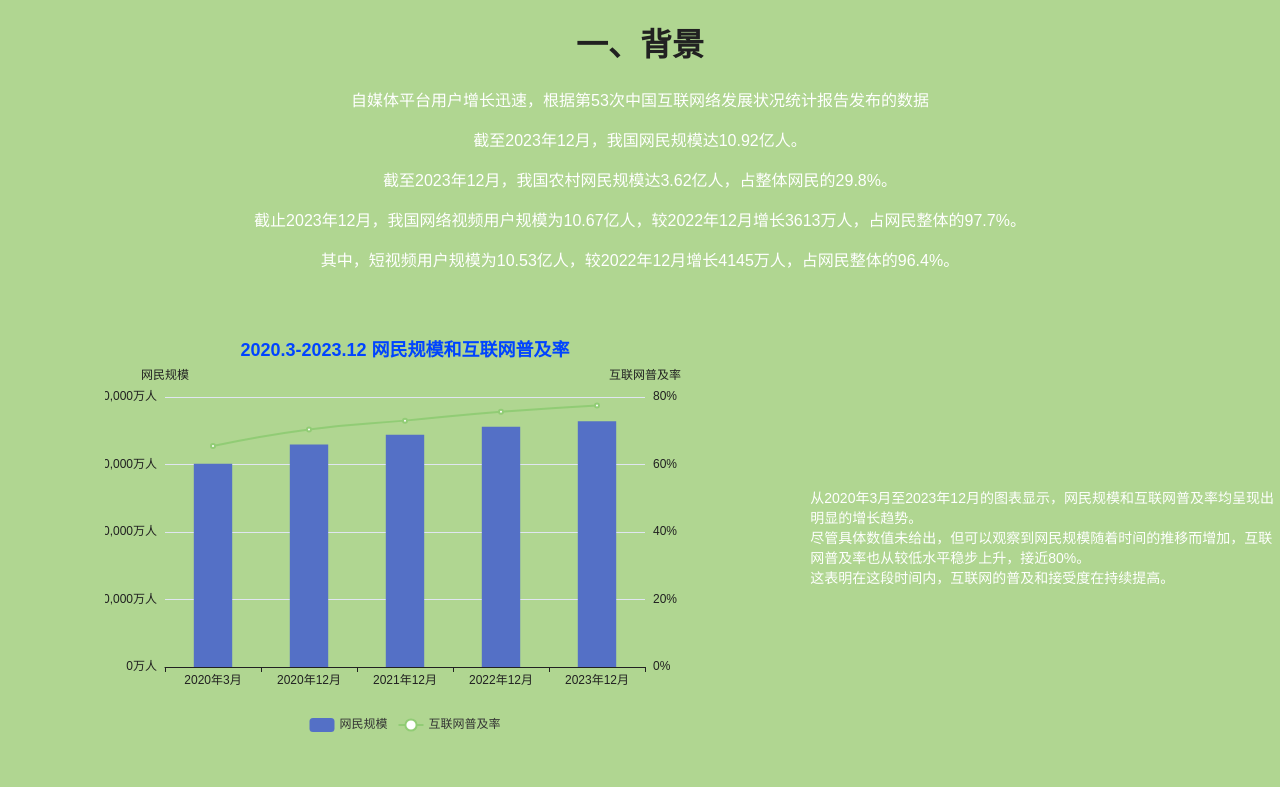
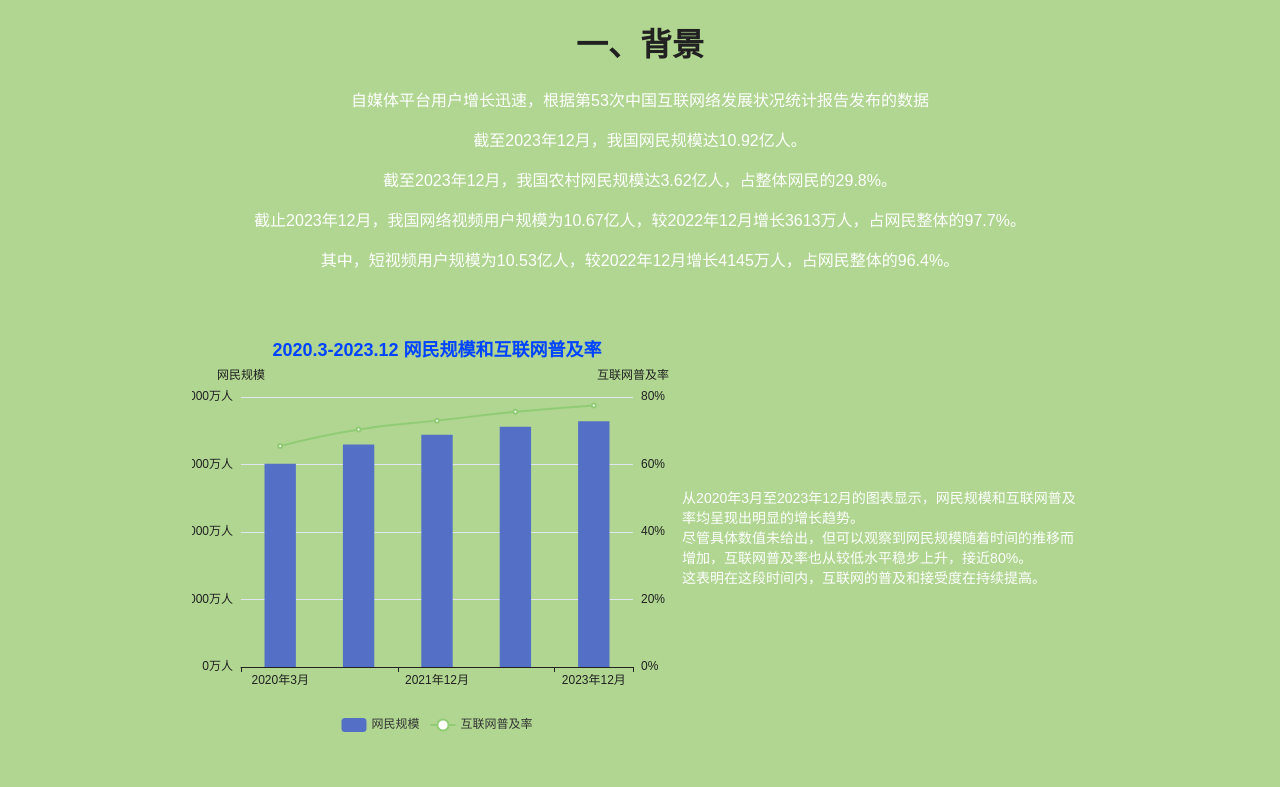
Before and after one commit to xxxyixuan/news, a Vue app: page / in a window 1280 px wide. Shown: the part 962-1749 px from the top of the page. Built offline with nearby package versions, Linux system fonts and the light colour scheme.

Commit message:
完成项目part初始界面设计 todo：界面排版

```diff
--- a/src/components/backgroundCheck.vue
+++ b/src/components/backgroundCheck.vue
@@ -11,6 +11,7 @@
     </div>
 
     <!--  第一个   -->
+    <div style="width: 70%;text-align: left;">
       <div class="show-chart">
         <div class=" chart">
           <InternetUsersSize class="canvas"/>
@@ -54,6 +55,7 @@
       <div class="text-box">
         <img src="../assets/picture/增长top10.png" height="284" width="554" alt="增长top10"/>
         <img src="../assets/picture/渗透率.png" height="330" width="554" alt="渗透率"/>
+      </div>
     </div>
   </div>
 </template>
@@ -104,6 +106,7 @@ import InternetUsersStructure from "@/components/chart/internetUsersStructure.vu
   width: 70%;
   text-align: left;
 }
+
 .text-box {
   width: 70%;
   text-align: left;
```
Lines whose indentation alone changed are shown as unchanged.
